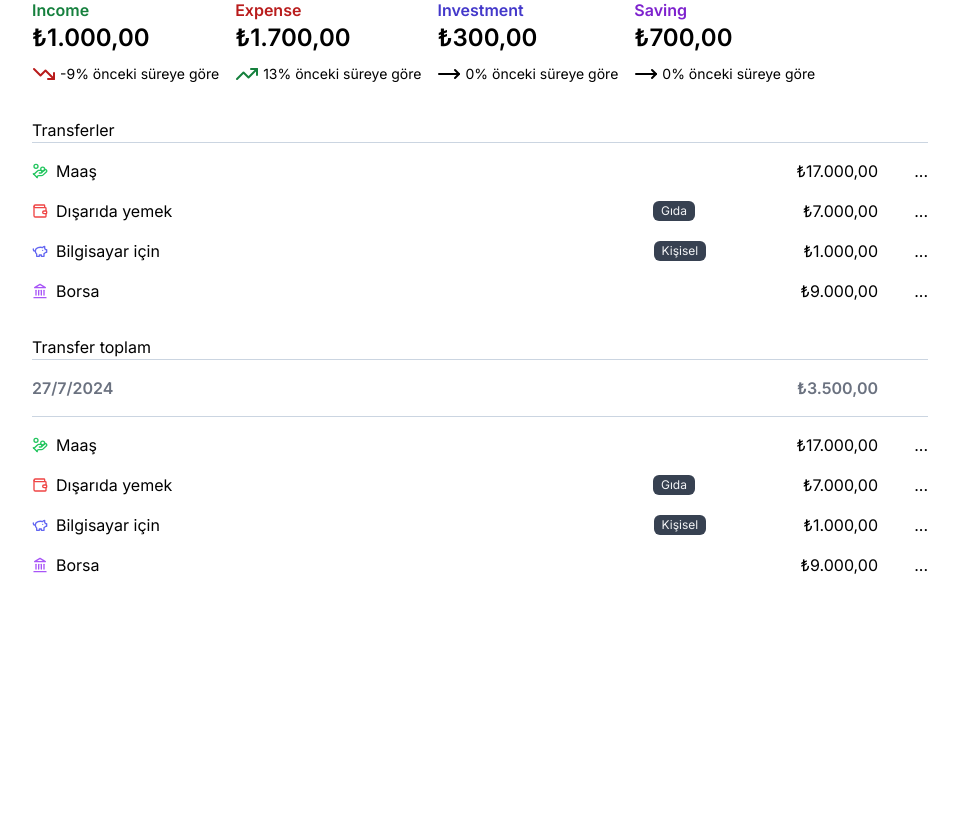
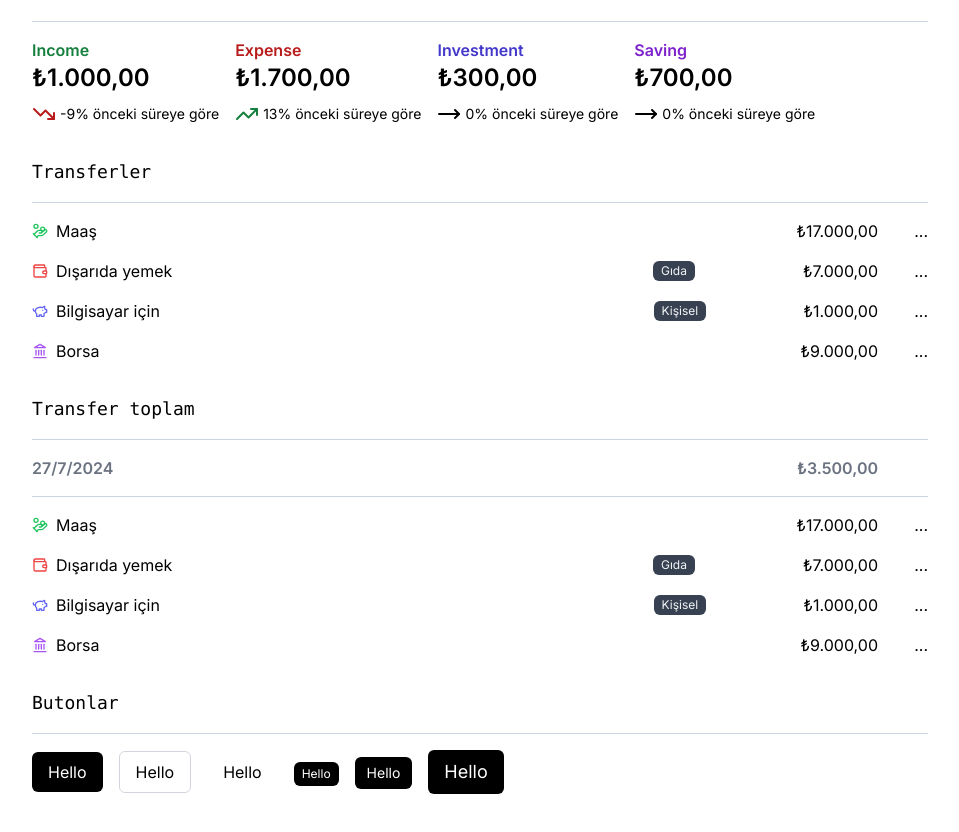
Before and after one commit to tascagdas/Tas-Finans, a Next.js app: page /playground in a window 1280 px wide. Shown: the part 248-1080 px from the top of the page, without its empty margins (160-1119 px from the left). Before the commit the page ends 825 px from the top, so only its background shows below. Built offline with nearby package versions, Linux system fonts and the light colour scheme.

Commit message:
buttonlar için component oluşturuldu.

```diff
--- a/app/playground/page.js
+++ b/app/playground/page.js
@@ -1,3 +1,4 @@
+import Button from '@/components/button'
 import PageHeader from '@/components/page-header'
 import TransactionItem from '@/components/transaction-item'
 import TransactionSummaryItem from '@/components/transaction-summary-item'
@@ -6,20 +7,20 @@ import Trend from '@/components/trend'
 
 const Page = () => {
     return (
-      <main className='space-y-8'>
+        <main className='space-y-8 mb-44'>
             <h1 className='text-4xl mt-8'>
                 Playground
             </h1>
 
             <div>
-              <h2>PageHeader</h2>
+                <h2 className='mb-4 text-lg font-mono'>PageHeader</h2>
                 <hr className='mb-4 border-slate-300 dark:border-slate-700' />
                 <div>
-                  <PageHeader/>
+                    <PageHeader />
                 </div>
             </div>
             <div>
-              <h2>Trend</h2>
+                <h2 className='mb-4 text-lg font-mono'>Trend</h2>
                 <hr className='mb-4 border-slate-300 dark:border-slate-700' />
                 <div className='flex space-x-4'>
                     <Trend type="Income" amount={1000} prevAmount={1100} />
@@ -29,17 +30,17 @@ const Page = () => {
                 </div>
             </div>
             <div>
-              <h2>Transferler</h2>
+                <h2 className='mb-4 text-lg font-mono'>Transferler</h2>
                 <hr className='mb-4 border-slate-300 dark:border-slate-700' />
                 <div className='space-y-4 '>
                     <TransactionItem type="Income" description="Maaş" amount={17000} />
-                  <TransactionItem type="Expense" category="Gıda" description="Dışarıda yemek" amount={7000}/>
-                  <TransactionItem type="Saving" category="Kişisel" description="Bilgisayar için" amount={1000}/>
+                    <TransactionItem type="Expense" category="Gıda" description="Dışarıda yemek" amount={7000} />
+                    <TransactionItem type="Saving" category="Kişisel" description="Bilgisayar için" amount={1000} />
                     <TransactionItem type="Investment" description="Borsa" amount={9000} />
                 </div>
             </div>
             <div>
-              <h2>Transfer toplam</h2>
+                <h2 className='mb-4 text-lg font-mono'>Transfer toplam</h2>
                 <hr className='mb-4 border-slate-300 dark:border-slate-700' />
                 <div className='space-y-4 '>
                     <TransactionSummaryItem date="27/7/2024" amount={3500} />
@@ -50,6 +51,19 @@ const Page = () => {
                     <TransactionItem type="Investment" description="Borsa" amount={9000} />
                 </div>
             </div>
+            <div>
+                <h2 className='mb-4 text-lg font-mono'>Butonlar</h2>
+                <hr className='mb-4 border-slate-300 dark:border-slate-700' />
+                <div className='space-x-4 '>
+                    <Button>Hello</Button>
+                    <Button variant="outline">Hello</Button>
+                    <Button variant="ghost">Hello</Button>
+
+                    <Button size="xs">Hello</Button>
+                    <Button size="sm">Hello</Button>
+                    <Button size="lg">Hello</Button>
+                </div>
+            </div>
         </main>
     )
 }
--- /dev/null
+++ b/components/button.js
@@ -0,0 +1,22 @@
+import React from 'react'
+
+const Button = (props) => {
+    const variants = {
+        default: 'bg-black text-white dark:bg-white dark:text-black rounded-md hover:bg-gray-700 dark:hover:bg-gray-200',
+        outline: 'border border-gray-300 dark:border-gray-500 rounded-md hover:bg-gray-300 dark:hover:bg-gray-500',
+        ghost: 'rounded-md bg-white dark:bg-black hover:bg-gray-200 dark:hover:bg-gray-500'
+    }
+    const sizes = {
+        base: 'text-base px-4 py-2',
+        xs: 'text-xs px-2 py-1',
+        sm: 'text-sm px-3 py-1.5',
+        lg: 'text-lg px-4 py-2'
+    }
+  return (
+      <>
+          <button {...props} className={`${props.variant? variants[props.variant]:variants['default']} ${props.size?sizes[props.size]:sizes['base']}`}></button>
+    </>
+  )
+}
+
+export default Button
```
Lines whose indentation alone changed are shown as unchanged.
